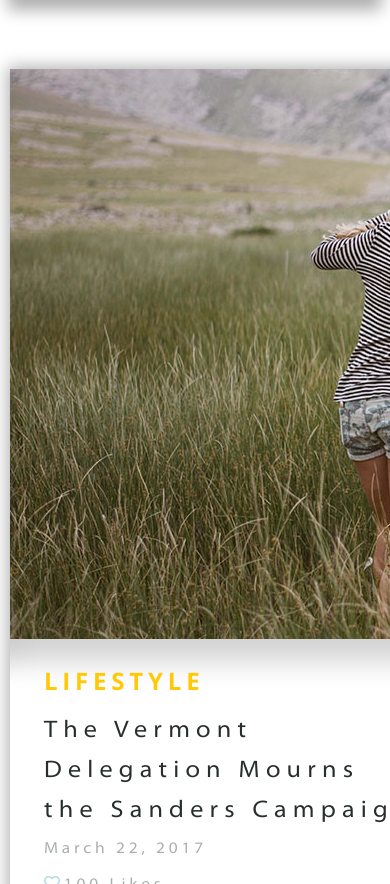
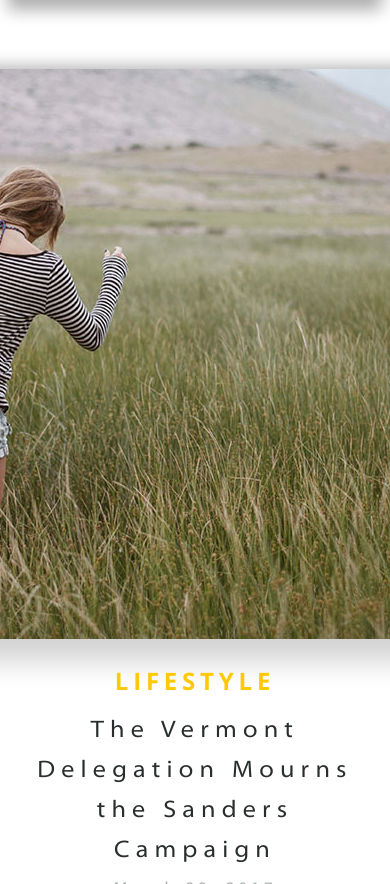
Before and after one commit to ValeryGazzaev/Travel, a plain HTML site: page index.html in a window 390 px wide. Shown: the part 11116-12000 px from the top of the page. Drawn offline with nearby package versions, Linux system fonts and the light colour scheme; a web font is replaced by a local one.

Commit message:
content adapt

```diff
--- a/css/blocks/main.css
+++ b/css/blocks/main.css
@@ -516,6 +516,7 @@
 		max-width: 100%;
 	}
 	.lifestyle-block .image-lifestyle {
+		-webkit-background-size: cover;
 		background-size: cover;
 	}
 	.inner-text {
@@ -540,6 +541,30 @@
 }
 
 @media (max-width: 1350px) {
+	.lifestyle-slider {
+		position: relative;
+		left: 50%;
+		transform: translateX(-50%);
+	}
+	.lifestyle-slider-slides [class^="slide-"] {
+		text-align: center;
+	}
+	[class^="slide-"] .inner-text {
+		margin: 0 auto;
+	}
+	[class^="slide-"] .lifestyle-text p:nth-of-type(1) {
+		width: 90vw;
+		margin: 0 auto;
+	}
+	[class^="slide-"] .lifestyle-text {
+		padding: 0;
+	}
+	[class^="slide-"] .block-step-text {
+		margin-top: 30px;
+	}
+	[class^="slide-"] .title3 {
+		padding: 0;
+	}
 	.trekking-block .readmore,
 	.night-block .readmore {
 		display: none;
@@ -578,16 +603,20 @@
 		width: 100%;
 		background-position: center;
 	}
+	[class^="slide-"] .block-step-text {
+		width: 90vw;
+	}
 }
 
-@media (max-width: 1030px) {
-	[class^="slide-"] .lifestyle-text p {
-		width: 95vw;
+@media (max-width: 1182px) {
+	.lifestyle-slider-controls {
+		width: 50%;
 	}
-	[class^="slide-"] .block-step-text {
-		-moz-flex-direction: row;
-		-o-flex-direction: row;
-		flex-direction: row;
+}
+
+@media (max-width: 768px) {
+	.lifestyle-slider-controls .arrows {
+		display: none;
 	}
 }
 
@@ -622,6 +651,7 @@
 		-o-flex-direction: column;
 		flex-direction: column;
 	}
+	.food-travel-text .inner-text span,
 	.inner-text span:nth-of-type(2),
 	.inner-text span:nth-of-type(3) {
 		display: none;
@@ -650,7 +680,4 @@
 		font-size: 24px;
 		line-height: 40px;
 	}
-	.food-travel-text .inner-text span:nth-of-type(1) {
-		display: none;
-	}
 }
```
